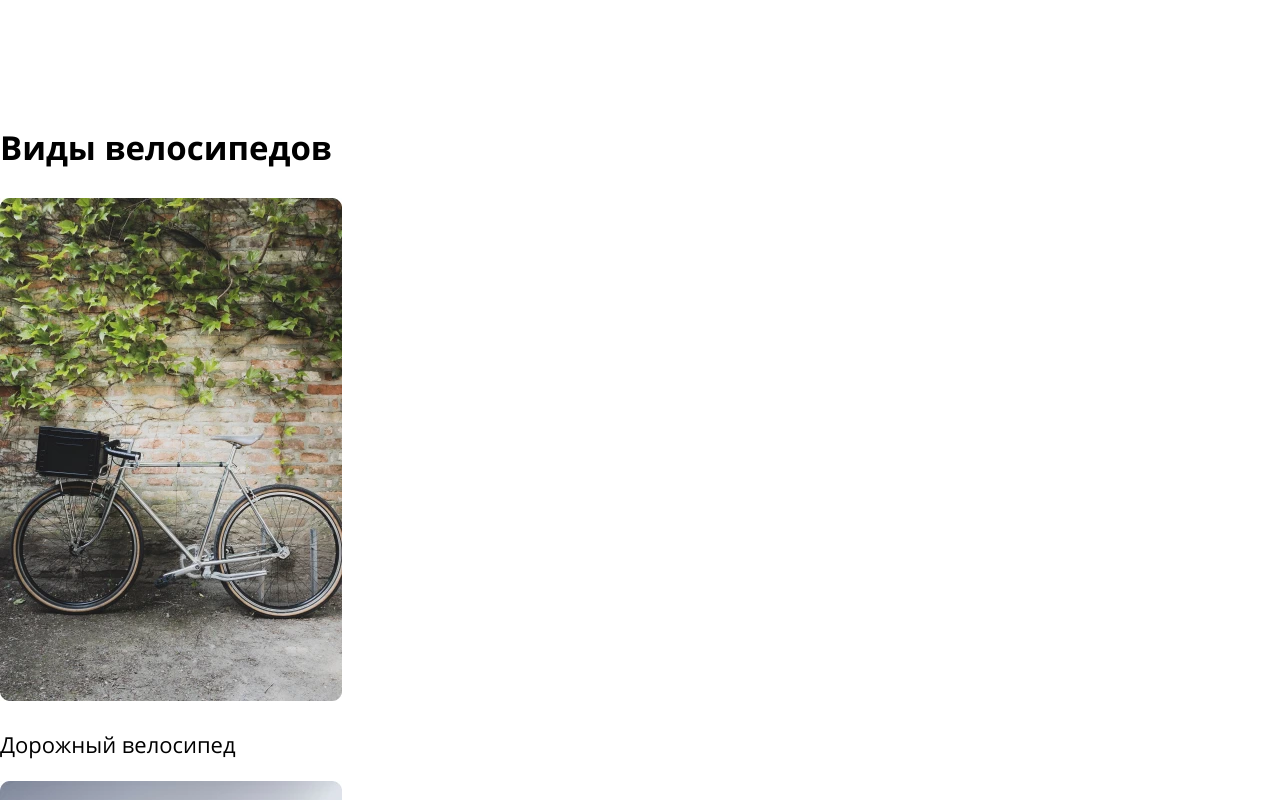
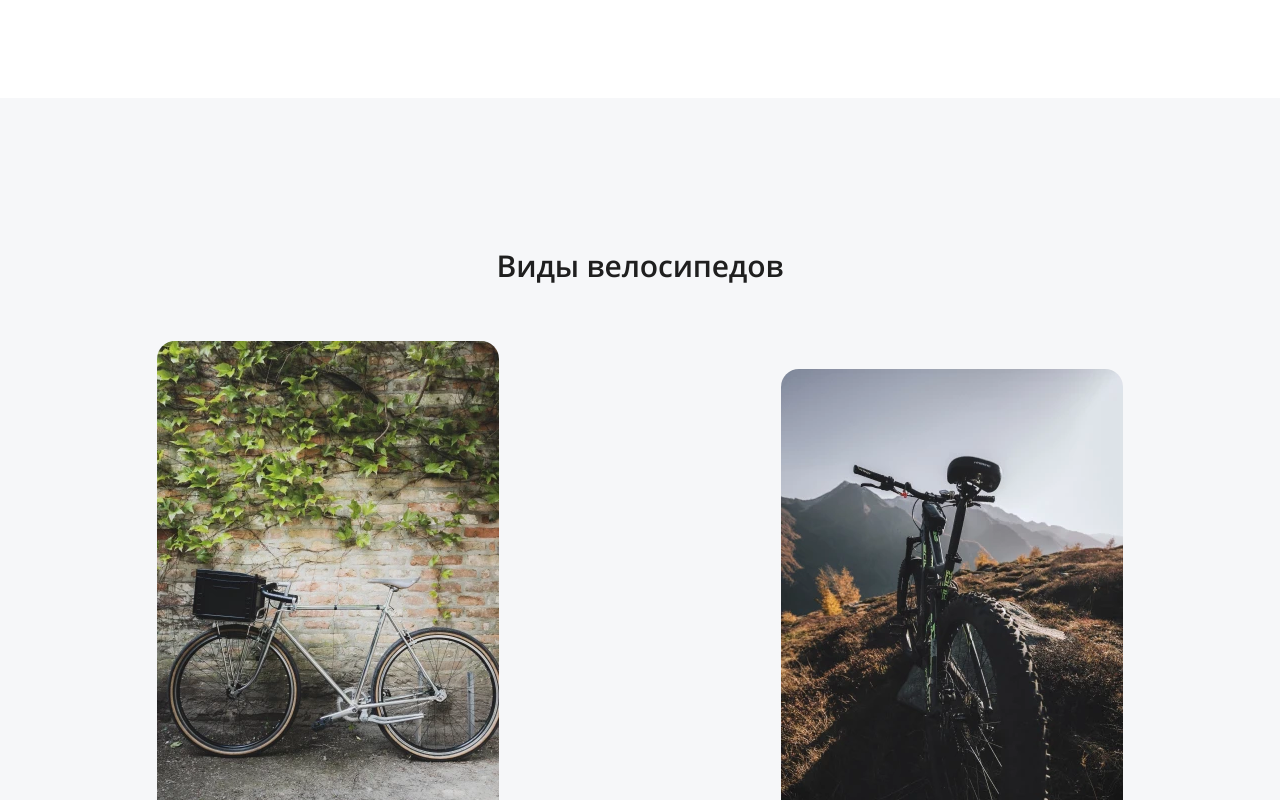
Before and after one commit to Cerasus04/-bicycles1706, a website: page source/index.html in a window 1280 px wide. Shown: the part 1260-2060 px from the top of the page. Drawn offline with nearby package versions, Linux system fonts and the light colour scheme; files that its build step writes are made by us from their sources.

Commit message:
Блок виды начало

```diff
--- a/source/index.html
+++ b/source/index.html
@@ -89,10 +89,11 @@
       </ol>
     </section>
     <section class="main__varieties varieties" id="varieties">
+      <div class="varieties__container">
       <h2>Виды велосипедов</h2>
         <ul class="varieties__list">
           <li class="varieties__item">
-          <div class="varieties__container">
+            <div class="varieties__wrapper">
               <picture>
                 <!-- 1х: 270px; 2x: 540px -->
                 <source type="image/webp" media="(max-width: 1023px)" srcset="img/roadBike-mobile@1x.webp 1x, img/roadBike-mobile@2x.webp 2x">
@@ -105,7 +106,7 @@
             <p>Дорожный велосипед</p>
           </li>
           <li class="varieties__item">
-          <div class="varieties__container">
+            <div class="varieties__wrapper">
               <picture>
                 <!-- 1х: 270px; 2x: 540px -->
                 <source type="image/webp" media="(max-width: 1023px)" srcset="img/mountainBike-mobile@1x.webp 1x, img/mountainBike-mobile@2x.webp 2x">
@@ -119,7 +120,7 @@
             <p>Горный велосипед</p>
           </li>
           <li class="varieties__item">
-          <div class="varieties__container">
+            <div class="varieties__wrapper">
               <picture>
                 <!-- 1х: 270px; 2x: 540px -->
                 <source type="image/webp" media="(max-width: 1023px)" srcset="img/childrenBike-mobile@1x.webp 1x, img/childrenBike-mobile@2x.webp 2x">
@@ -132,6 +133,7 @@
             <p>Детский велосипед</p>
           </li>
         </ul>
+      </div>
     </section>
     <section class="main__video video" id="video">
       <h2>Видео про велосипеды</h2>
--- a/source/sass/blocks/varieties.scss
+++ b/source/sass/blocks/varieties.scss
@@ -1,10 +1,168 @@
 .varieties {
+  background-color: $special-dark-grey;
 }
+
+.varieties h2 {
+  @include title-desktop;
+  margin-bottom: 50px;
+
+  @media (max-width: $desktop-width) {
+    @include title-tablet;
+    margin-bottom: 30px;
+    line-height: 41px;
+  }
+}
+
+.varieties__container {
+  max-width: calc(100% - 314px);
+  margin: 0 auto;
+  padding: 153px 0;
+
+  @media (max-width: $desktop-width) {
+    max-width: calc(100% - 178px);
+  }
+}
+
+.varieties__container img {
+  position: relative;
+  z-index: 0;
+
+  display: block;
+  width: 100%;
+  height: 100%;
+
+  border-radius: 18px;
+
+  object-fit: cover;
+}
+
 .varieties__list {
   @include ul-reset;
+  display: flex;
+  flex-wrap: wrap;
+  justify-content: space-between;
+  align-items: flex-start;
 
+  @media (max-width: $desktop-width) {
+    justify-content: space-evenly;
+  }
 }
+
 .varieties__item {
+  @media (max-width: $desktop-width) {
+    margin-bottom: 50px;
+  }
 }
-.varieties__container {
+
+.varieties__item:nth-of-type(3n + 1) {
+  margin-top: 10px;
+
+  @media (max-width: $desktop-width) {
+    margin-top: 0;
+  }
 }
+
+.varieties__item:nth-of-type(3n + 2) {
+  margin-top: 38px;
+
+  @media (max-width: $desktop-width) {
+    margin-top: 0;
+  }
+}
+
+.varieties__item p {
+  margin: 0;
+  padding-top: 20px;
+
+  font-weight: 600;
+  font-size: 22px;
+  line-height: 34px;
+  letter-spacing: -0.5px;
+  text-align: center;
+}
+
+// .varieties__item .varieties__wrapper::before,
+// .varieties__item:nth-of-type(3n + 2) .varieties__wrapper::after {
+//   content: "";
+//   position: absolute;
+
+//   border-style: solid;
+//   border-color: $basic-green;
+// }
+
+// .varieties__item:nth-of-type(3n + 1) .varieties__wrapper::before {
+//   top: 156px;
+//   left: -60px;
+//   z-index: 0;
+
+//   width: 180px;
+//   height: 180px;
+
+//   border-width: 27px;
+//   border-radius: 50%;
+
+//   // @media #{$tablet} {
+//   //   top: 203px;
+//   //   left: -37px;
+
+//   //   width: 127px;
+//   //   height: 127px;
+
+//   //   border-width: 18px;
+//   // }
+
+//   // @media #{$mobile} {
+//   //   left: -25px;
+//   // }
+// }
+
+// .varieties__item:nth-of-type(3n + 2) .varieties__wrapper::before,
+// .varieties__item:nth-of-type(3n + 2) .varieties__wrapper::after {
+//   z-index: 1;
+
+//   width: 47px;
+//   height: 47px;
+
+//   border-width: 8px;
+
+//   // @media #{$tablet} {
+//   //   display: none;
+//   // }
+// }
+
+// .varieties__item:nth-of-type(3n + 2) .varieties__wrapper::before {
+//   top: -18px;
+//   left: -19px;
+// }
+
+// .varieties__item:nth-of-type(3n + 2) .varieties__wrapper::after {
+//   right: -23px;
+//   bottom: 30px;
+// }
+
+// .varieties__item:nth-of-type(3n + 3) .varieties__wrapper::before {
+//   top: -32px;
+//   right: -35px;
+//   z-index: 1;
+
+//   width: 95px;
+//   height: 95px;
+
+//   border-width: 17px;
+//   border-style: solid;
+//   border-radius: 50%;
+
+//   // @media #{$tablet} {
+//   //   top: -18px;
+//   //   right: -25px;
+
+//   //   width: 68px;
+//   //   height: 68px;
+
+//   //   border-width: 13px;
+//   // }
+
+//   // @media #{$mobile} {
+//   //   right: -15px;
+//   // }
+// }
--- a/source/sass/global/variables.scss
+++ b/source/sass/global/variables.scss
@@ -36,6 +36,7 @@ $mobile: 320px;
   line-height: 30px;
   font-weight: 600;
   letter-spacing: -0.005em;
+  text-align: center;
   color: $heading-black;
 }
 
```
Also changed, not shown: build/css/style.min.css, build/index.html, 1 other file. Lines whose indentation alone changed are shown as unchanged.
